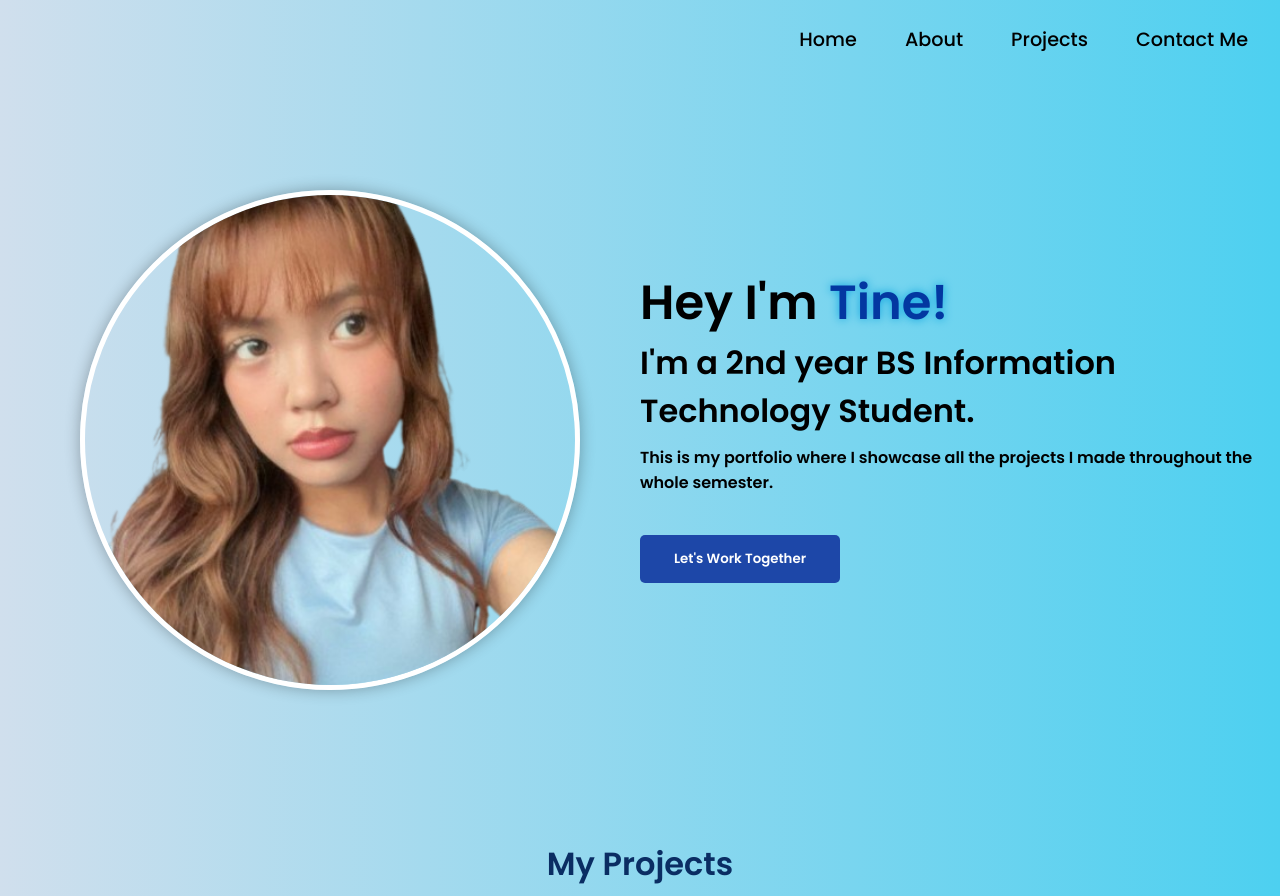
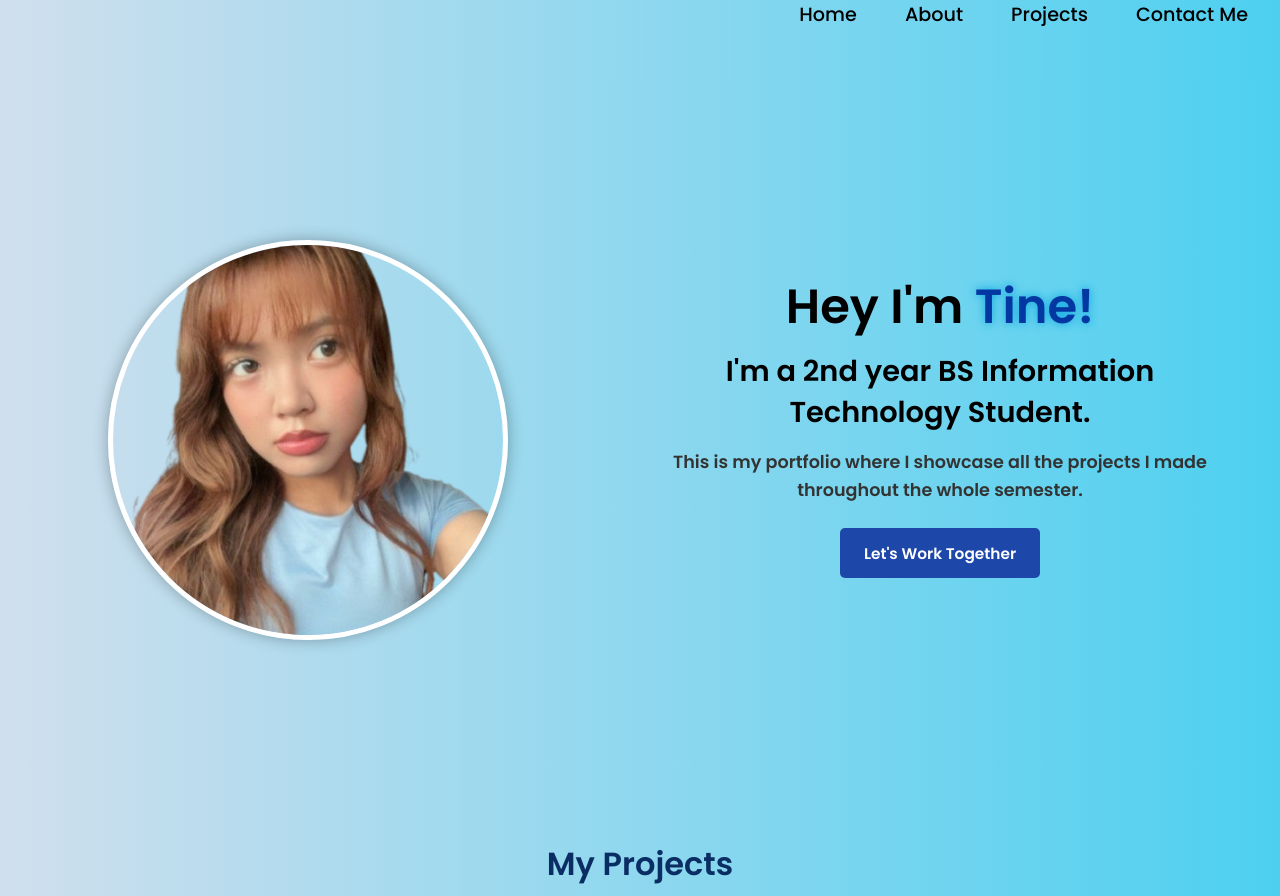
Before and after one commit to kristinejean1252/portfolio, a PHP site: page /index.html in a window 1280 px wide. Shown: the top 896 px of the page. Run offline with PHP 8.4, Linux system fonts and the light colour scheme.

Commit message:
Update styles.css

```diff
--- a/styles.css
+++ b/styles.css
@@ -33,7 +33,7 @@ nav {
   justify-content: space-between;
   align-items: center;
   padding: 0 2rem;
-  padding-top: 25px;
+  padding-top: 0px;
 }
 
 .logo {
@@ -125,30 +125,39 @@ section {
   display: flex;
   align-items: center;
   justify-content: center;
+  padding: 2rem;
 }
 
 .main-container {
   display: flex;
-  justify-content: space-evenly;
+  justify-content: center;
   align-items: center;
   width: 100%;
-  height: 100%;
+  max-width: 1200px;
+  margin: 0 auto;
+  gap: 4rem;
   flex-wrap: wrap;
 }
 
 .image {
-  flex: 1 1 400px;
+  flex: 1 1 300px;
+  display: flex;
+  justify-content: center;
+  align-items: center;
 }
 
 .circle-img {
-  width: 100%;
-  max-width: 500px;
+  width: min(100%, 400px);
   aspect-ratio: 1;
   border-radius: 50%;
   overflow: hidden;
   border: 5px solid white;
   box-shadow: 0 0 15px rgba(0, 0, 0, 0.3);
-  margin: auto;
+  transition: transform 0.3s ease;
+}
+
+.circle-img:hover {
+  transform: scale(1.02);
 }
 
 .circle-img img {
@@ -160,10 +169,15 @@ section {
 .content {
   flex: 1 1 400px;
   color: black;
+  padding: 0 1rem;
+  max-width: 600px;
+  text-align: center;
 }
 
 .content h1 {
-  font-size: clamp(1rem, 2rem + 5vw, 3rem);
+  font-size: clamp(2rem, 4vw, 3rem);
+  line-height: 1.2;
+  margin-bottom: 1rem;
 }
 
 .content h1 span {
@@ -173,33 +187,38 @@ section {
 
 .typewriter {
   font-weight: 600;
-  font-size: clamp(1rem, 1rem + 5vw, 2rem);
+  font-size: clamp(1.2rem, 2.5vw, 1.8rem);
+  line-height: 1.4;
+  margin-bottom: 1rem;
 }
 
 .content p {
-  margin: 10px 0;
-  font-size: clamp(0.4rem, 0.2rem + 9vw, 1rem);
+  margin: 1rem 0;
+  font-size: clamp(0.9rem, 1.5vw, 1.1rem);
+  line-height: 1.6;
+  color: #333;
 }
 
 .content button {
-  width: 60%;
-  max-width: 200px;
-  height: 6vh;
-  margin: 30px 0;
+  width: min(80%, 200px);
+  height: 50px;
+  margin: 1.5rem auto;
   background-color: rgb(29, 71, 168);
   color: white;
   border: none;
   border-radius: 5px;
-  font-weight: 700;
-  transition: 0.3s ease;
+  font-weight: 600;
+  font-size: clamp(0.9rem, 1.2vw, 1.1rem);
+  transition: all 0.3s ease;
+  display: block;
 }
 
 .content button:hover {
-  transform: scale(1.1);
+  transform: scale(1.05);
   background-color: transparent;
   color: rgb(36, 35, 34);
   border: 2px solid rgb(5, 27, 82);
-  box-shadow: 0 0 40px rgb(226, 224, 229);
+  box-shadow: 0 0 20px rgba(226, 224, 229, 0.8);
 }
 
 /* PROJECTS */
```
Also changed, not shown: other parts of styles.css (+76 -4 lines).
